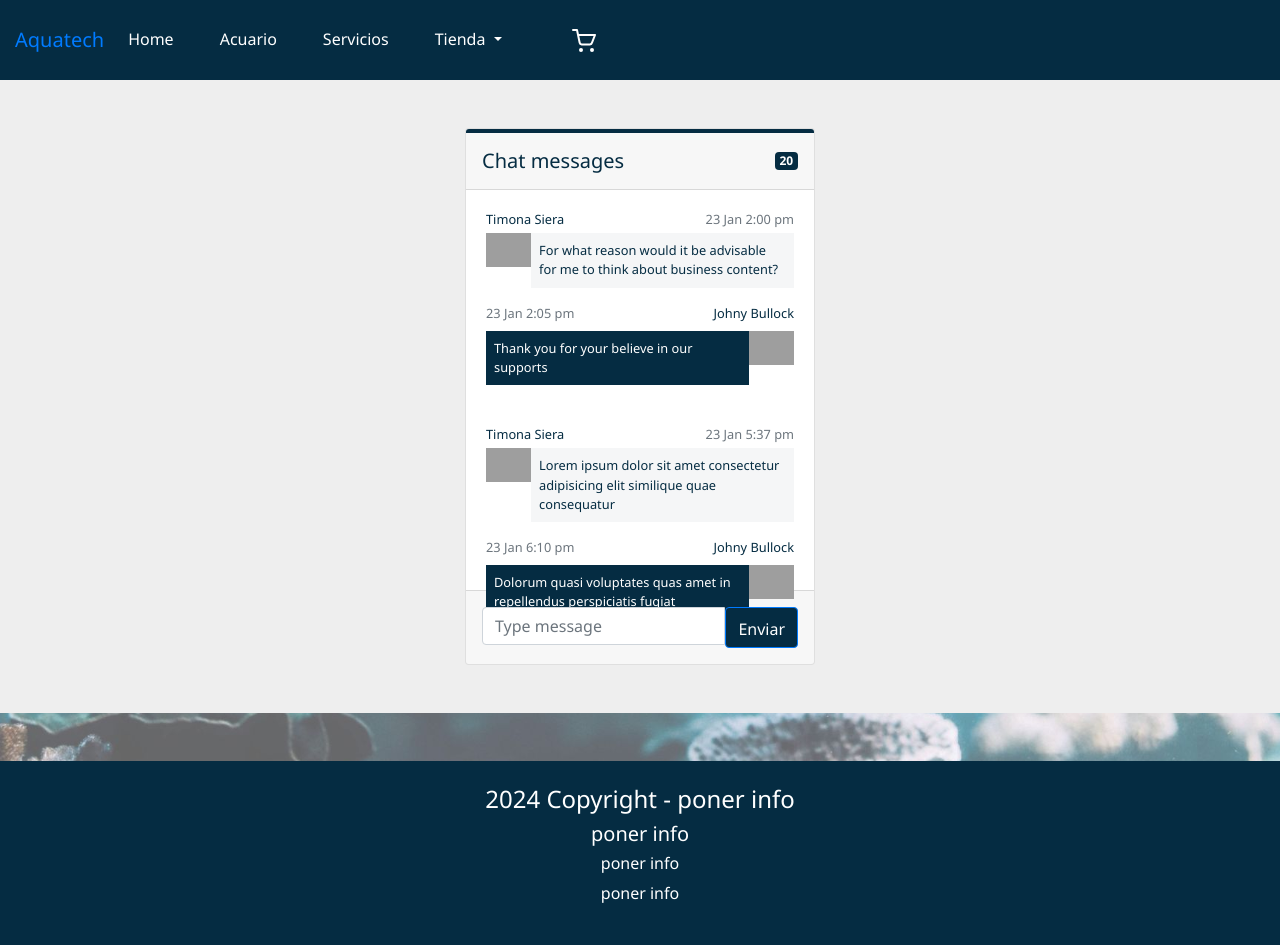
After one commit to sdominguer/Acuatech, a Django app: page /chat/ in a window 1280 px wide. The commit adds this page. Run offline with Django 5.2, Linux system fonts and the light colour scheme; some libraries are stand-ins or nearby versions; grey boxes are pictures that could not be loaded.

Commit message:
cambio final

```diff
--- a/aquatech_web/urls.py
+++ b/aquatech_web/urls.py
@@ -29,4 +29,5 @@ urlpatterns = [
     path("logout/", views.logoutaccount, name="logoutaccount"),
     path("login/", views.loginaccount, name="loginaccount"),
     path("usuario/", views.usuario, name="usuario"),
+    path("chat/", views.chat, name="chat"),
 ]
--- a/user/templates/base.html
+++ b/user/templates/base.html
@@ -115,15 +115,12 @@
                                 <a class="dropdown-item" href="#">Something else here</a>
                             </div>
                         </li>
-                    </ul>
-
                     <!-- Contenedor para los iconos del carrito y usuario -->
-                    <ul class="navbar-nav ml-auto">
+                    <ul class="navbar-nav ml-auto align-items-center">
                         <!-- Icono de usuario (como botón) -->
-                        <li class="nav-item" style="margin-top: 7px;"> <!-- Ajusta el margen superior según sea necesario -->
+                        <li class="nav-item mr-2">
                             <a class="nav-link" href="/usuario">
-                                {% load static %}
-                                <img src="{% static 'img/usuario.png' %}" alt="Icono de usuario" style="width: 28px; height: 28px;">
+                                <i class="bi bi-person" style="font-size: 1.75rem; color: white;"></i>
                             </a>
                         </li>
 
@@ -141,6 +138,10 @@
                             </a>
                         </li>
                     </ul>
+
+
+
+
                 </div>
             </div>
         </nav>
--- /dev/null
+++ b/user/templates/chat.html
@@ -0,0 +1,101 @@
+{% extends 'base.html' %}
+
+{% block content %}
+
+
+
+
+<section style="background-color: #eee;">
+    <div class="container py-5">
+
+      <div class="row d-flex justify-content-center">
+        <div class="col-md-8 col-lg-6 col-xl-4">
+
+          <div class="card">
+            <div class="card-header d-flex justify-content-between align-items-center p-3"
+              style="border-top: 4px solid #052C42;">
+              <h5 class="mb-0">Chat messages</h5>
+              <div class="d-flex flex-row align-items-center">
+                <span class="badge" style="background-color: #052C42; color: white;">20</span> <!-- Cambiar el color del fondo y del texto -->
+                <i class="fas fa-minus me-3 text-muted fa-xs"></i>
+                <i class="fas fa-comments me-3 text-muted fa-xs"></i>
+                <i class="fas fa-times text-muted fa-xs"></i>
+              </div>
+            </div>
+            <div class="card-body" data-mdb-perfect-scrollbar="true" style="position: relative; height: 400px">
+
+              <div class="d-flex justify-content-between">
+                <p class="small mb-1">Timona Siera</p>
+                <p class="small mb-1 text-muted">23 Jan 2:00 pm</p>
+              </div>
+              <div class="d-flex flex-row justify-content-start">
+                <img src="https://mdbcdn.b-cdn.net/img/Photos/new-templates/bootstrap-chat/ava5-bg.webp"
+                  alt="avatar 1" style="width: 45px; height: 100%;">
+                <div>
+                  <p class="small p-2 ms-3 mb-3 rounded-3" style="background-color: #f5f6f7;">For what reason
+                    would it
+                    be advisable for me to think about business content?</p>
+                </div>
+              </div>
+
+              <div class="d-flex justify-content-between">
+                <p class="small mb-1 text-muted">23 Jan 2:05 pm</p>
+                <p class="small mb-1">Johny Bullock</p>
+              </div>
+              <div class="d-flex flex-row justify-content-end mb-4 pt-1">
+                <div>
+                    <p class="small p-2 me-3 mb-3 text-white rounded-3" style="background-color: #052C42;"> <!-- Cambiar el color de fondo del mensaje -->Thank you for your believe in
+                    our
+                    supports</p>
+                </div>
+                <img src="https://mdbcdn.b-cdn.net/img/Photos/new-templates/bootstrap-chat/ava6-bg.webp"
+                  alt="avatar 1" style="width: 45px; height: 100%;">
+              </div>
+
+              <div class="d-flex justify-content-between">
+                <p class="small mb-1">Timona Siera</p>
+                <p class="small mb-1 text-muted">23 Jan 5:37 pm</p>
+              </div>
+              <div class="d-flex flex-row justify-content-start">
+                <img src="https://mdbcdn.b-cdn.net/img/Photos/new-templates/bootstrap-chat/ava5-bg.webp"
+                  alt="avatar 1" style="width: 45px; height: 100%;">
+                <div>
+                  <p class="small p-2 ms-3 mb-3 rounded-3" style="background-color: #f5f6f7;">Lorem ipsum dolor
+                    sit amet
+                    consectetur adipisicing elit similique quae consequatur</p>
+                </div>
+              </div>
+
+              <div class="d-flex justify-content-between">
+                <p class="small mb-1 text-muted">23 Jan 6:10 pm</p>
+                <p class="small mb-1">Johny Bullock</p>
+              </div>
+              <div class="d-flex flex-row justify-content-end mb-4 pt-1">
+                <div>
+                    <p class="small p-2 me-3 mb-3 text-white rounded-3" style="background-color: #052C42;"> <!-- Cambiar el color de fondo del mensaje -->Dolorum quasi voluptates quas
+                    amet in
+                    repellendus perspiciatis fugiat</p>
+                </div>
+                <img src="https://mdbcdn.b-cdn.net/img/Photos/new-templates/bootstrap-chat/ava6-bg.webp"
+                  alt="avatar 1" style="width: 45px; height: 100%;">
+              </div>
+
+            </div>
+            <div class="card-footer text-muted d-flex justify-content-start align-items-center p-3">
+              <div class="input-group mb-0">
+                <input type="text" class="form-control" placeholder="Type message"
+                  aria-label="Recipient's username" aria-describedby="button-addon2" />
+                  <button data-mdb-button-init data-mdb-ripple-init class="btn btn-primary" type="button" id="button-addon2" style="padding-top: .55rem; background-color: #052C42;"> <!-- Cambiar el color del botón -->
+                  Enviar
+                </button>
+              </div>
+            </div>
+          </div>
+
+        </div>
+      </div>
+
+    </div>
+  </section>
+
+  {% endblock %}
--- a/user/views.py
+++ b/user/views.py
@@ -16,6 +16,9 @@ def index(request):
 
 def usuario(request):
     return render(request, "usuario.html")
+
+def chat(request):
+    return render(request, "chat.html")
 
 
 def signupaccounts(request):
```
Also changed, not shown: user/templates/home.html (+8 -0 lines).
